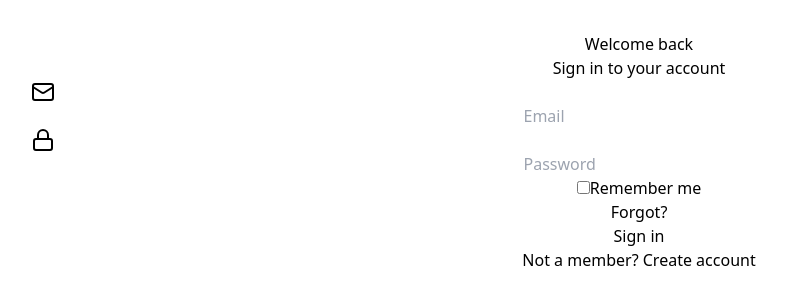
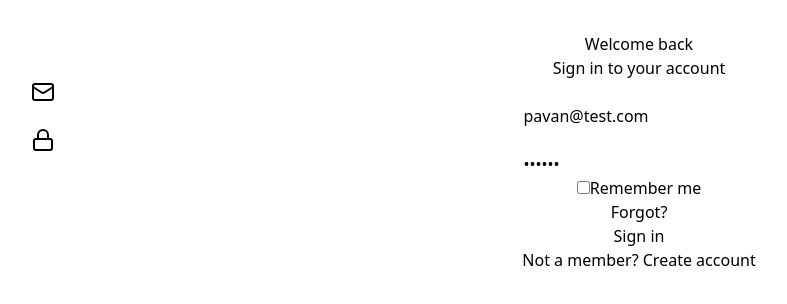
Before and after one commit to Pavan0228/Level-SuperMind-Hackathon, a React (Vite) app in the folder frontend/: page / in a window 1280 px wide. Shown: the top 304 px of the page, without its empty margins (1-788 px from the left). Built offline with nearby package versions, Linux system fonts and the light colour scheme.

Commit message:
Update Login component with default form data for testing purposes

```diff
--- a/frontend/src/pages/Login.jsx
+++ b/frontend/src/pages/Login.jsx
@@ -6,7 +6,7 @@ import { base_url } from "../constant";
 
 const Login = () => {
     const navigate = useNavigate();
-    const [formData, setFormData] = useState({ email: "", password: "" });
+    const [formData, setFormData] = useState({ email: "pavan@test.com", password: "123456" });
     const [loading, setLoading] = useState(false);
     const [error, setError] = useState("");
 
```
